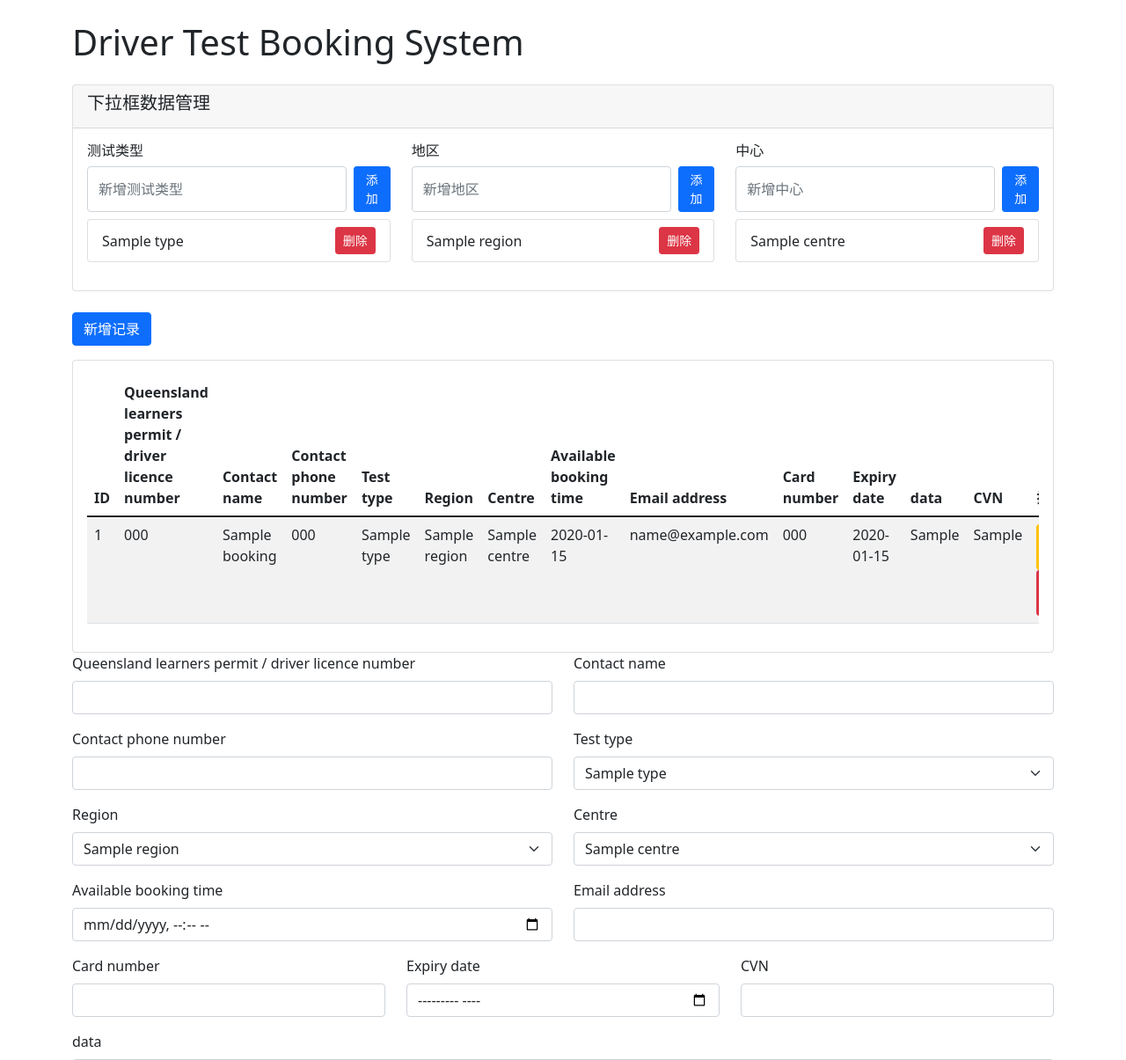
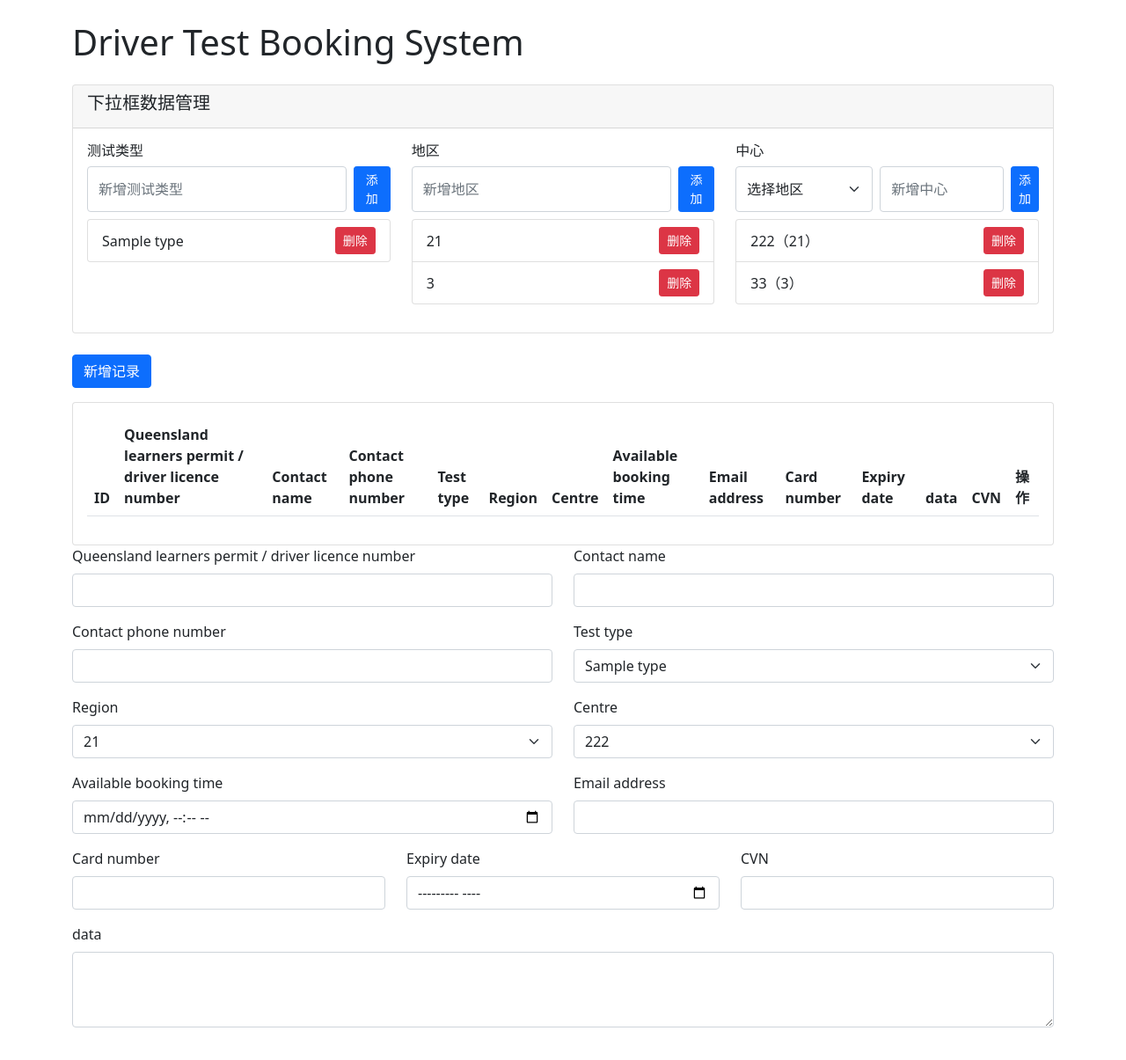
Before and after one commit to chen233/flask-webClick, a Flask app: page / in a window 1280 px wide. Shown: the top 1205 px of the page at 88% size. After the commit the page ends 1168 px from the top, so only its background shows below. Run offline with Flask 3, Linux system fonts and the light colour scheme; data comes from the database, SQL or seed files in the repository; tables that the repository leaves empty hold one stand-in row (values such as "Sample post"); lists and menus that the app fills with data are empty; some libraries are stand-ins or nearby versions.

Commit message:
第二次更新，做了中心和区域的同步

```diff
--- a/app.py
+++ b/app.py
@@ -1,6 +1,6 @@
 import os
 import sqlite3
-from flask import Flask, render_template, request, redirect, url_for, flash, g
+from flask import Flask, render_template, request, redirect, url_for, flash, g, jsonify
 
 app = Flask(__name__)
 app.config['SECRET_KEY'] = 'your-secret-key-here'
@@ -23,9 +23,12 @@ CREATE TABLE regions (
     name TEXT NOT NULL UNIQUE
 );
 
+-- 重点检查这里：必须包含 region_id 字段和外键关联
 CREATE TABLE centres (
     id INTEGER PRIMARY KEY AUTOINCREMENT,
-    name TEXT NOT NULL UNIQUE
+    name TEXT NOT NULL UNIQUE,
+    region_id INTEGER NOT NULL,
+    FOREIGN KEY (region_id) REFERENCES regions (id)
 );
 
 CREATE TABLE bookings (
@@ -39,15 +42,14 @@ CREATE TABLE bookings (
     available_time TEXT NOT NULL,
     email TEXT NOT NULL,
     card_number TEXT NOT NULL,
-    expiry_date TEXT NOT NULL,
-    data TEXT,
+    expiry_month TEXT NOT NULL,
+    expiry_year TEXT NOT NULL,
     cvn TEXT NOT NULL,
     FOREIGN KEY (test_type_id) REFERENCES test_types (id),
     FOREIGN KEY (region_id) REFERENCES regions (id),
     FOREIGN KEY (centre_id) REFERENCES centres (id)
 );
 """
-
 
 def get_db():
     db = getattr(g, '_database', None)
@@ -56,6 +58,15 @@ def get_db():
         db.row_factory = sqlite3.Row
     return db
 
+@app.route('/get_centres/<int:region_id>')
+def get_centres(region_id):
+    # 查询该地区的所有中心
+    centres = query_db(
+        'SELECT id, name FROM centres WHERE region_id = ? ORDER BY name',
+        [region_id]
+    )
+    # 转换为JSON返回
+    return jsonify([{'id': c['id'], 'name': c['name']} for c in centres])
 
 @app.teardown_appcontext
 def close_connection(exception):
@@ -93,7 +104,12 @@ def index():
     # 获取所有下拉框数据
     test_types = query_db('SELECT * FROM test_types ORDER BY name')
     regions = query_db('SELECT * FROM regions ORDER BY name')
-    centres = query_db('SELECT * FROM centres ORDER BY name')
+    centres = query_db('''
+        SELECT c.*, r.name as region_name
+        FROM centres c
+        JOIN regions r ON c.region_id = r.id
+        ORDER BY c.name
+    ''')
 
     # 获取所有预订记录，关联下拉框的名称
     bookings = query_db('''
@@ -137,16 +153,19 @@ def add_region():
     return redirect(url_for('index'))
 
 
+# 修改添加中心的处理函数
 @app.route('/add-centre', methods=['POST'])
 def add_centre():
     name = request.form['centre'].strip()
-    if name:
+    region_id = request.form.get('region_id')  # 获取提交的地区ID
+    if name and region_id:
         try:
-            execute_db('INSERT INTO centres (name) VALUES (?)', [name])
+            execute_db('INSERT INTO centres (name, region_id) VALUES (?, ?)', [name, region_id])
             flash('中心添加成功', 'success')
         except sqlite3.IntegrityError:
             flash('该中心已存在', 'danger')
-    return redirect(url_for('index'))
+    # 关键：跳转回首页时，携带region_id参数（保留选中的地区）
+    return redirect(url_for('index', region_id=region_id))
 
 
 @app.route('/delete-test-type/<int:id>', methods=['POST'])
@@ -189,6 +208,8 @@ def delete_centre(id):
 
 
 # 预订记录管理
+# 修改预订记录的添加和更新函数（适配新字段）
+# 添加预订
 @app.route('/add-booking', methods=['POST'])
 def add_booking():
     data = request.form
@@ -196,21 +217,13 @@ def add_booking():
         execute_db('''
             INSERT INTO bookings (
                 licence_number, contact_name, contact_phone, test_type_id, region_id,
-                centre_id, available_time, email, card_number, expiry_date, data, cvn
+                centre_id, available_time, email, card_number, expiry_month, expiry_year, cvn
             ) VALUES (?, ?, ?, ?, ?, ?, ?, ?, ?, ?, ?, ?)
         ''', [
-            data['licence_number'],
-            data['contact_name'],
-            data['contact_phone'],
-            data['test_type_id'],
-            data['region_id'],
-            data['centre_id'],
-            data['available_time'],
-            data['email'],
-            data['card_number'],
-            data['expiry_date'],
-            data['data'],
-            data['cvn']
+            data['licence_number'], data['contact_name'], data['contact_phone'],
+            data['test_type_id'], data['region_id'], data['centre_id'],
+            data['available_time'], data['email'], data['card_number'],
+            data['expiry_month'], data['expiry_year'], data['cvn']
         ])
         flash('记录添加成功', 'success')
     except Exception as e:
--- a/templates/base.html
+++ b/templates/base.html
@@ -5,6 +5,43 @@
     <meta name="viewport" content="width=device-width, initial-scale=1.0">
     <title>Driver Test Booking System</title>
     <link href="{{ url_for('static', filename='css/bootstrap.min.css') }}" rel="stylesheet">
+    <script src="https://code.jquery.com/jquery-3.6.0.min.js"></script>
+<script>
+$(document).ready(function() {
+    // 监听地区选择变化
+    $('#region_id').change(function() {
+        const regionId = $(this).val();
+        const centreSelect = $('#centre_id');
+
+        // 清空并禁用中心选择框
+        centreSelect.empty().prop('disabled', true).append(
+            $('<option>').val('').text('请选择地区后加载')
+        );
+
+        if (regionId) {
+            // 异步加载对应地区的中心
+            $.getJSON(`/get_centres/${regionId}`, function(data) {
+                if (data.length > 0) {
+                    centreSelect.empty().prop('disabled', false);
+                    data.forEach(centre => {
+                        centreSelect.append(
+                            $('<option>').val(centre.id).text(centre.name)
+                        );
+                    });
+                } else {
+                    centreSelect.append($('<option>').val('').text('该地区无可用中心'));
+                }
+            });
+        }
+    });
+
+    // 页面加载时触发一次（编辑场景）
+    {% if booking %}
+    $('#region_id').trigger('change');
+    {% endif %}
+});
+</script>
+
 </head>
 <body>
     <div class="container mt-4">
--- a/templates/form_fields.html
+++ b/templates/form_fields.html
@@ -34,6 +34,7 @@
     <div class="col-md-6">
     <label for="region_id" class="form-label">Region</label>
     <select class="form-select" id="region_id" name="region_id" required>
+        <option value="">选择地区</option>
         {% for region in regions %}
         <option value="{{ region.id }}"
                 {% if booking and booking.region_id == region.id %}selected{% endif %}>
@@ -42,17 +43,16 @@
         {% endfor %}
     </select>
 </div>
+
+    <!-- 中心选择框初始状态设为禁用 -->
+    <!-- Centre 下拉框（初始禁用，随 Region 变化动态加载） -->
 <div class="col-md-6">
     <label for="centre_id" class="form-label">Centre</label>
-        <select class="form-select" id="centre_id" name="centre_id" required>
-            {% for centre in centres %}
-            <option value="{{ centre.id }}"
-                    {% if booking and booking.centre_id == centre.id %}selected{% endif %}>
-                {{ centre.name }}
-            </option>
-            {% endfor %}
+    <select class="form-select" id="centre_id" name="centre_id" required disabled>
+        <option value="">请先选择地区</option>
     </select>
 </div>
+
 </div>
 
 <div class="row mb-3">
@@ -75,9 +75,10 @@
                value="{{ booking.card_number if booking else '' }}" required>
     </div>
     <div class="col-md-4">
-        <label for="expiry_date" class="form-label">Expiry date</label>
-        <input type="month" class="form-control" id="expiry_date" name="expiry_date"
-               value="{{ booking.expiry_date if booking else '' }}" required>
+        <label for="expiry_month" class="form-label">Expiry Month</label>
+        <input type="text" class="form-control" id="expiry_month" name="expiry_month"
+               placeholder="MM" maxlength="2"
+               value="{{ booking.expiry_month if booking else '' }}" required>
     </div>
     <div class="col-md-4">
         <label for="cvn" class="form-label">CVN</label>
@@ -86,7 +87,47 @@
     </div>
 </div>
 
-<div class="mb-3">
-    <label for="data" class="form-label">data</label>
-    <textarea class="form-control" id="data" name="data" rows="3">{{ booking.data if booking else '' }}</textarea>
-</div>
+
+<script>
+// 确保页面完全加载后执行
+$(document).ready(function() {
+    // 加载中心的函数
+    function loadCentres(regionId, selectedCentreId) {
+        const $centre = $('#centre_id');
+        $centre.html('<option value="">加载中...</option>').prop('disabled', true);
+
+        if (regionId) {
+            // 调用后端接口
+            $.getJSON(`/get_centres/${regionId}`, function(data) {
+                if (data.length > 0) {
+                    $centre.empty().prop('disabled', false);
+                    data.forEach(centre => {
+                        const $option = $(`<option value="${centre.id}">${centre.name}</option>`);
+                        if (selectedCentreId && centre.id == selectedCentreId) {
+                            $option.prop('selected', true);
+                        }
+                        $centre.append($option);
+                    });
+                } else {
+                    $centre.html('<option value="">该地区无中心，请先添加</option>');
+                }
+            }).fail(function() {
+                $centre.html('<option value="">加载失败，请刷新页面</option>');
+            });
+        } else {
+            $centre.html('<option value="">请先选择地区</option>');
+        }
+    }
+
+    // 监听地区变化
+    $('#region_id').on('change', function() {
+        loadCentres($(this).val());
+    });
+
+    // 编辑时初始化
+    {% if booking %}
+        // 强制触发一次地区选择事件
+        $('#region_id').val({{ booking.region_id }}).trigger('change');
+    {% endif %}
+});
+</script>
--- a/templates/index.html
+++ b/templates/index.html
@@ -50,13 +50,26 @@
             <div class="col-md-4 mb-3">
                 <h6>中心</h6>
                 <form method="POST" action="{{ url_for('add_centre') }}" class="d-flex mb-2">
+                    <select name="region_id" class="form-select me-2" required>
+                        <option value="">选择地区</option>
+                        {% for region in regions %}
+                        <!-- 关键：如果URL中的region_id和当前地区ID一致，则保持选中 -->
+                        <option value="{{ region.id }}"
+                                {% if request.args.region_id and request.args.region_id|string == region.id|string %}
+                                    selected
+                                {% endif %}>
+                            {{ region.name }}
+                        </option>
+                        {% endfor %}
+                    </select>
                     <input type="text" name="centre" class="form-control me-2" placeholder="新增中心" required>
                     <button type="submit" class="btn btn-sm btn-primary">添加</button>
                 </form>
+                <!-- 中心列表（显示所属地区） -->
                 <ul class="list-group">
                     {% for centre in centres %}
                     <li class="list-group-item d-flex justify-content-between align-items-center">
-                        {{ centre.name }}
+                        {{ centre.name }}（{{ centre.region_name }}）
                         <form method="POST" action="{{ url_for('delete_centre', id=centre.id) }}" onsubmit="return confirmDelete()">
                             <button type="submit" class="btn btn-sm btn-danger">删除</button>
                         </form>
@@ -266,6 +279,7 @@
     <label for="data" class="form-label">data</label>
     <textarea class="form-control" id="data" name="data" rows="3">{{ booking.data if booking else '' }}</textarea>
 </div>
+
 {% endmacro %}
 
 {{ form_fields() }}
```
Also changed, not shown: database.db. Lines whose indentation alone changed are shown as unchanged.
